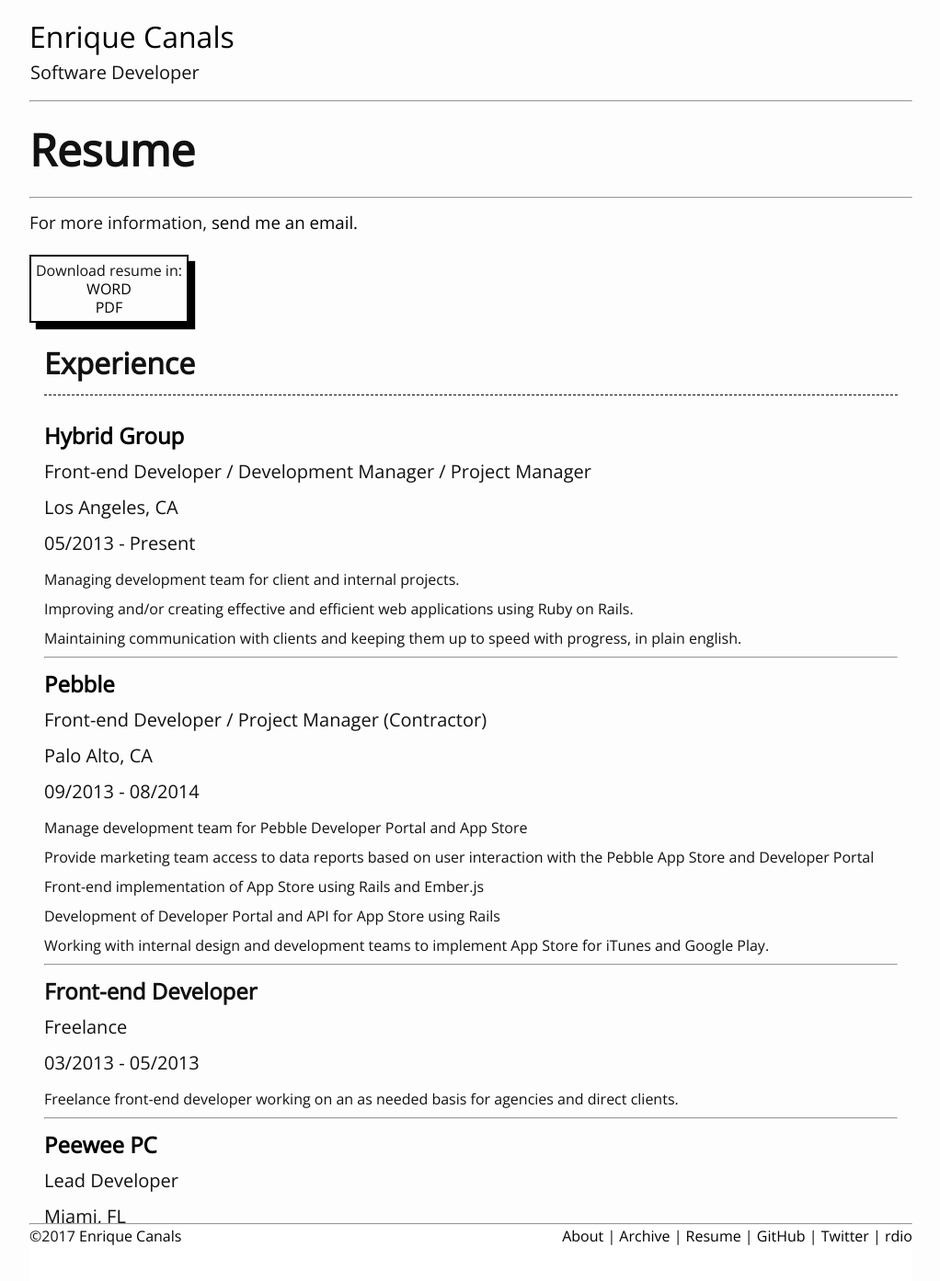
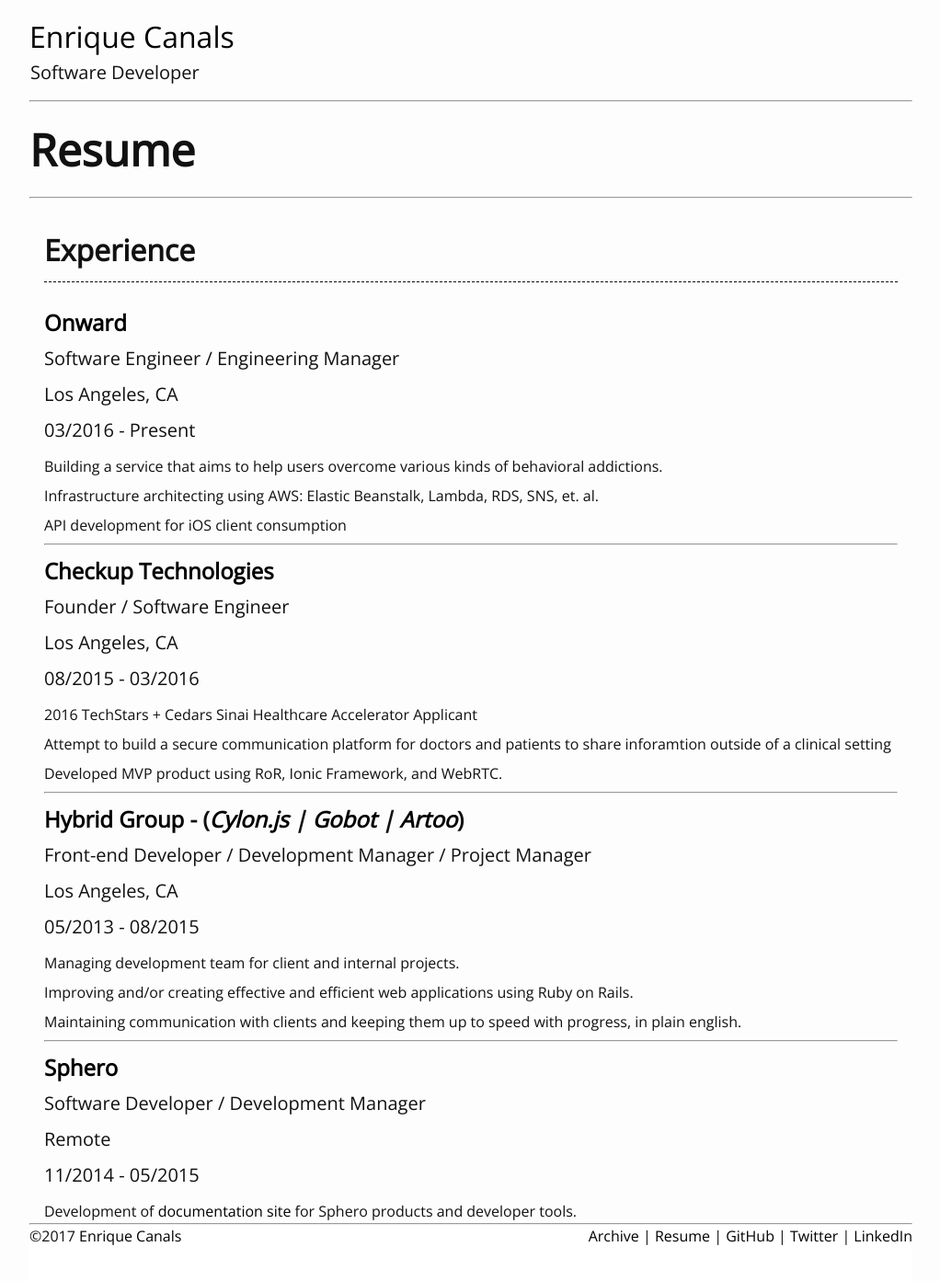
Before and after one commit to EnriqueCanals/enriquecanals.com, a Jekyll site: the page built from resume.html, in a window 1280 px wide and 1400 px high. Shown: the top 1393 px of the window at 92% size, without its empty margins (128-1150 px from the left). Built offline with Jekyll 4.4.1, drawn with Linux system fonts in a browser that asks for light colours; comment, search, counter and statistics services are not loaded; some of the changed text lies outside the part shown.

Commit message:
Long overdue update of resume stuff

```diff
--- a/_includes/footer.html
+++ b/_includes/footer.html
@@ -1,12 +1,12 @@
 <footer id="footer">
   <hr>
   <div id="navigation">
-    <span class="navitem"><a href="/about.html" title="About Enrique Canals">About</a></span> |
+    <!-- <span class="navitem"><a href="/about.html" title="About Enrique Canals">About</a></span> | -->
     <span class="navitem"><a href="/" title="Enrique Canals' Archive">Archive</a></span> |
     <span class="navitem"><a href="/resume.html" title="Enrique Canals' Resume">Resume</a></span> |
     <span class="navitem"><a href="http://github.com/enriquecanals" title="github profile" target="_new">GitHub</a></span> |
     <span class="navitem"><a href="http://twitter.com/ecanals" title="twitter profile" target="_new">Twitter</a></span> |
-    <span class="navitem"><a href="http://www.rdio.com/people/ecanals" title="rdio profile" target="_new">rdio</a></span>
+    <span class="navitem"><a href="https://www.linkedin.com/in/enrique-canals-95782213/" title="rdio profile" target="_new">LinkedIn</a></span>
   </div>
   <div id="footer-info">
     <p>&copy{{ site.time | date: "%Y" }} <a href="/" title="enriquecanals.com">{{ site.title }}</a></p>
--- a/resume.html
+++ b/resume.html
@@ -6,7 +6,7 @@
 type: resume
 page: Resume
 ---
-<div class="resume_top">
+<!-- <div class="resume_top">
 	<span id="contact_info">
 		<h3>For more information, <a href="mailto:enriquecanals@gmail.com?Subject=Noticed%20your%20resume">send me an email.</a></h3>
 	</span>
@@ -16,7 +16,7 @@
 		<a href="{{ page.resume }}">WORD</a><br />
 		<a href="{{ page.resume_pdf }}">PDF</a>
 	</div>
-</div>
+</div> -->
 <!-- Start Technical Section -->
 <!-- <div class="section">
 	<h2>Technical Summary</h2>
@@ -39,9 +39,53 @@
 <div class="section">
 	<h2>Experience</h2>
 
+  <div class="work_box">
+		<h3 class="company_name">
+			<a href="http://onward.org" target="_new">Onward</a>
+		</h3>
+		<h5 class="company_position">
+			Software Engineer / Engineering Manager
+		</h5>
+		<h5 class="job_city">
+			Los Angeles, CA
+		</h5>
+		<h5 class="job_dates">
+			03/2016 - Present
+		</h5>
+		<div class="job_data">
+					<p>Building a service that aims to help users overcome various kinds of behavioral addictions.</p>
+          <p>Infrastructure architecting using AWS: Elastic Beanstalk, Lambda, RDS, SNS, et. al.</p>
+					<p>API development for iOS client consumption</p>
+		</div>
+	</div>
+
+  <hr>
+
+  <div class="work_box">
+		<h3 class="company_name">
+			<a href="http://getcheckup.io" target="_new">Checkup Technologies</a>
+		</h3>
+		<h5 class="company_position">
+			Founder / Software Engineer
+		</h5>
+		<h5 class="job_city">
+			Los Angeles, CA
+		</h5>
+		<h5 class="job_dates">
+			08/2015 - 03/2016
+		</h5>
+		<div class="job_data">
+					<p>2016 TechStars + Cedars Sinai Healthcare Accelerator Applicant</p>
+					<p>Attempt to build a secure communication platform for doctors and patients to share inforamtion outside of a clinical setting</p>
+          <p>Developed MVP product using RoR, Ionic Framework, and WebRTC.</p>
+		</div>
+	</div>
+
+	<hr>
+
 	<div class="work_box">
 		<h3 class="company_name">
-			<a href="http://hybridgroup.com" target="_new">Hybrid Group</a>
+			<a href="http://hybridgroup.com" target="_new">Hybrid Group</a> - (<i><a href="https://cylonjs.com/">Cylon.js</a> | <a href="https://gobot.io/">Gobot</a> | <a href="http://artoo.io/">Artoo</a></i>)
 		</h3>
 		<h5 class="company_position">
 			Front-end Developer / Development Manager / Project Manager
@@ -50,7 +94,7 @@
 			Los Angeles, CA
 		</h5>
 		<h5 class="job_dates">
-			05/2013 - Present
+			05/2013 - 08/2015
 		</h5>
 		<div class="job_data">
 					<p>Managing development team for client and internal projects.</p>
@@ -61,12 +105,34 @@
 
 	<hr>
 
+  <div class="work_box">
+		<h3 class="company_name">
+			<a href="https://sphero.com" target="_new">Sphero</a>
+		</h3>
+		<h5 class="company_position">
+			Software Developer / Development Manager
+		</h5>
+		<h5 class="job_city">
+			Remote
+		</h5>
+		<h5 class="job_dates">
+			11/2014 - 05/2015
+		</h5>
+		<div class="job_data">
+					<p>Development of <a href="https://sdk.sphero.com/">documentation site</a> for Sphero products and developer tools.</p>
+					<p>Development of Sphero's official JavaScript SDK, <a href="https://github.com/orbotix/sphero.js">Sphero.js</a></p>
+					<p>Worked with Sphero team to develop beta version of Sphero Blockly Chrome Extension- eventually became <a href="http://edu.sphero.com/">Sphero Lightning Lab</a></p>
+		</div>
+	</div>
+
+	<hr>
+
 	<div class="work_box">
 		<h3 class="company_name">
 			<a href="http://getpebble.com" target="_new">Pebble</a>
 		</h3>
 		<h5 class="company_position">
-			Front-end Developer / Project Manager (Contractor)
+			Software Developer / Project Manager
 		</h5>
 		<h5 class="job_city">
 			Palo Alto, CA
@@ -195,10 +261,10 @@
 <!-- End Work Section -->
 
 <!-- Begin Professional Knowledge Section -->
-<!-- <div class="section">
+<div class="section">
 	<h2>Skills</h2>
 
-	<div class="section_detail">
+	<!-- <div class="section_detail">
 		<strong>Programming Languages:</strong>
 		<ul>
 			<li>JavaScript</li>
@@ -268,7 +334,7 @@
 			<li>FreeBSD / OpenBSD / Solaris</li>
 			<li>DOS / Windows</li>
 		</ul>
-	</div>
+	</div> -->
 
 	<div class="section_detail">
 		<strong>Spoken/Written Languages:</strong>
@@ -279,7 +345,7 @@
 		</ul>
 	</div>
 
-</div> -->
+</div>
 <!-- End Professional Knowledge Section -->
 
 <!-- Begin Education Section -->
```
Also changed, not shown: Gemfile.lock, 1 other file.
